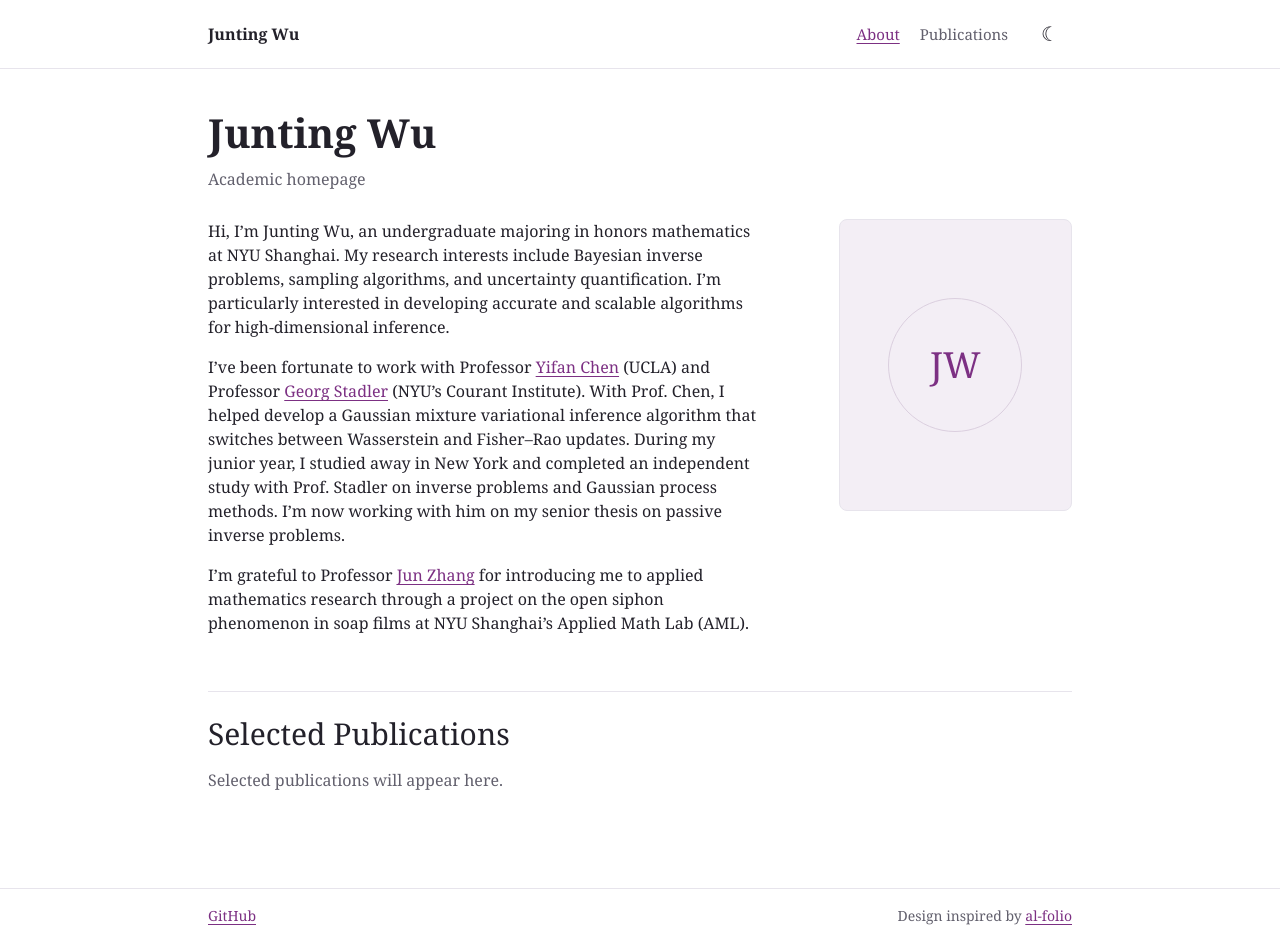
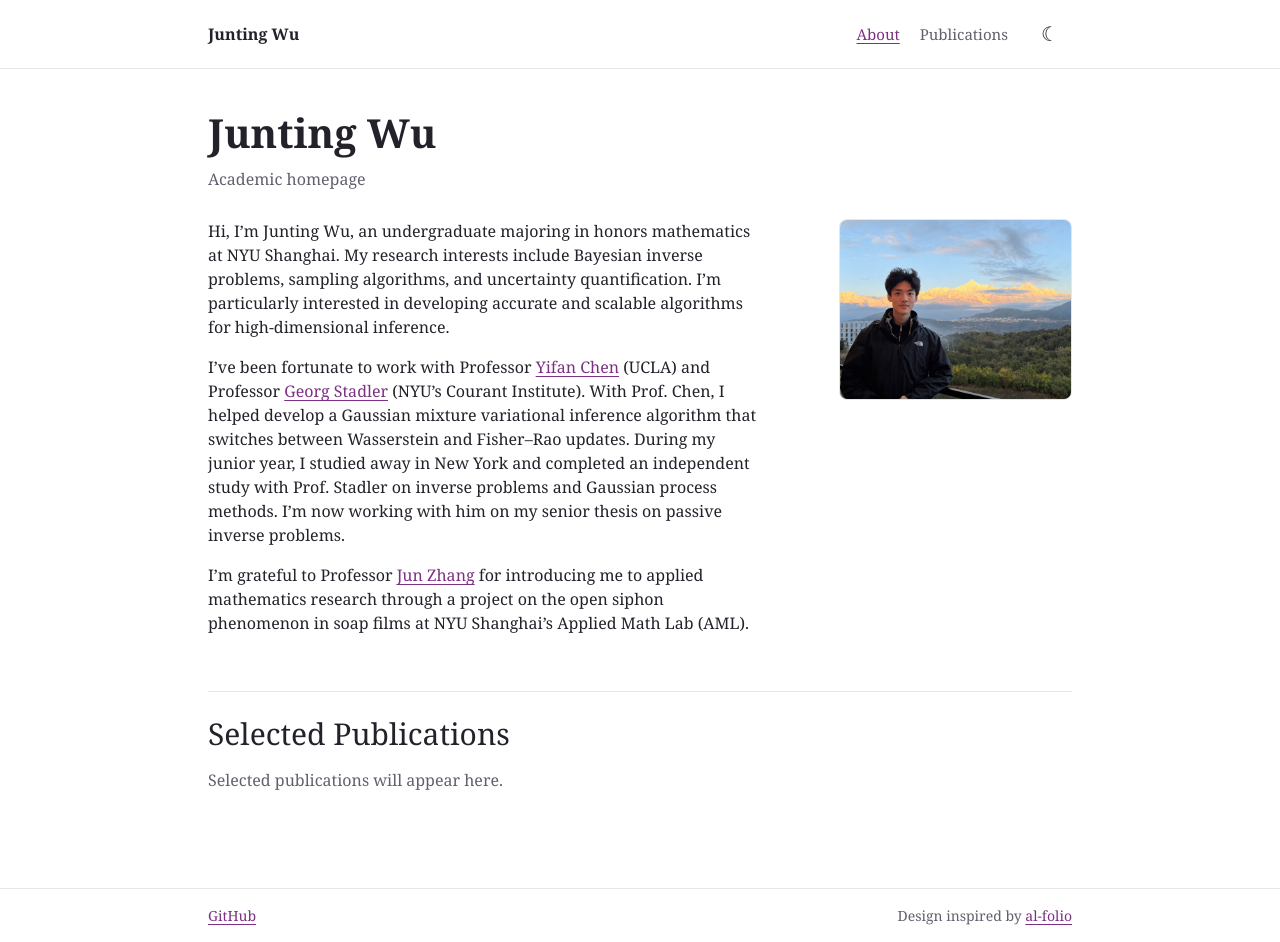
Before and after one commit to Jonathanjtt/jonathanjtt.github.io, a plain HTML site: page index.html in a window 1280 px wide. Drawn offline with Linux system fonts and the light colour scheme.

Commit message:
Add a profile photo to the homepage

```diff
--- a/assets/styles.css
+++ b/assets/styles.css
@@ -5,8 +5,6 @@
   --muted: light-dark(#62606d, #b9b3c3);
   --border: light-dark(#e7e4ec, #3b3744);
   --accent: light-dark(#7c3083, #e6a6ef);
-  --portrait: light-dark(#f3eef5, #292333);
-  --portrait-line: light-dark(#dbcfdf, #50415c);
   font-family: Georgia, "Times New Roman", serif;
   background: var(--background);
   color: var(--text);
@@ -148,33 +146,14 @@ h2 {
 .intro-heading { grid-column: 1 / -1; }
 .bio { margin-top: 1.75rem; }
 
-.profile-placeholder,
 .profile-photo {
+  display: block;
   margin-top: 1.75rem;
   width: 100%;
+  height: auto;
   border: 1px solid var(--border);
   border-radius: 0.5rem;
 }
-
-.profile-placeholder {
-  display: grid;
-  place-items: center;
-  aspect-ratio: 4 / 5;
-  background: var(--portrait);
-}
-
-.profile-placeholder span {
-  display: grid;
-  place-items: center;
-  width: 58%;
-  aspect-ratio: 1;
-  border: 1px solid var(--portrait-line);
-  border-radius: 50%;
-  color: var(--accent);
-  font: 2.25rem/1 Georgia, serif;
-}
-
-.profile-photo { display: block; }
 
 .selected-publications {
   margin-top: 2.5rem;
@@ -220,5 +199,5 @@ h2 {
 @media (max-width: 37rem) {
   .container { width: calc(100% - 2rem); }
   .intro { grid-template-columns: 1fr; }
-  .profile-placeholder, .profile-photo { max-width: 12rem; }
+  .profile-photo { max-width: 12rem; }
 }
--- a/index.html
+++ b/index.html
@@ -53,9 +53,8 @@
         </p>
       </div>
 
-      <div class="profile-placeholder" aria-hidden="true">
-        <span>JW</span>
-      </div>
+      <img class="profile-photo" src="assets/profile.jpg" width="1321" height="1019"
+        alt="Junting Wu in front of sunlit mountains">
     </section>
 
     <section class="selected-publications" aria-labelledby="selected-publications-heading">
```
Also changed, not shown: assets/profile.jpg (added), 1 other file.
